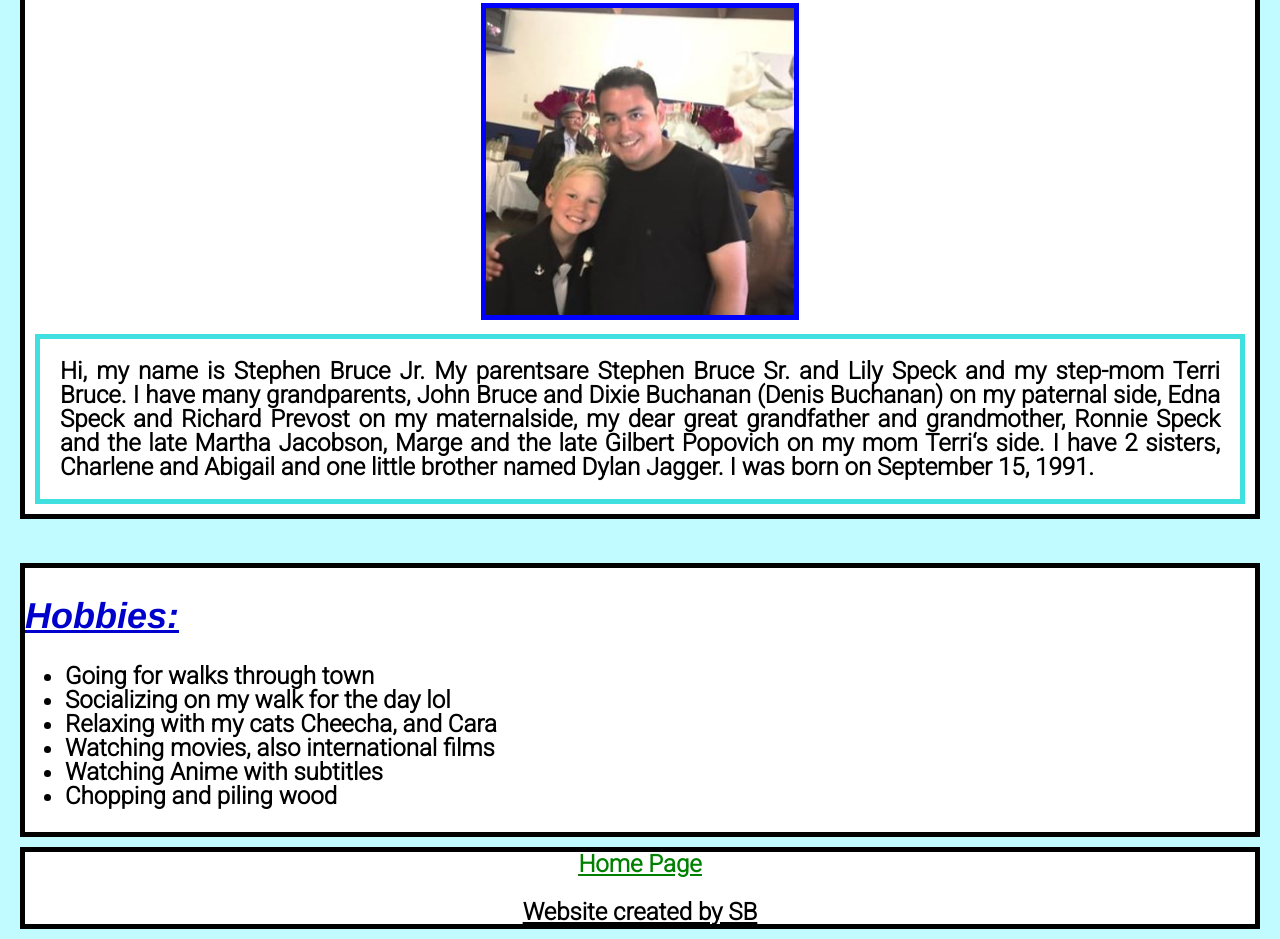
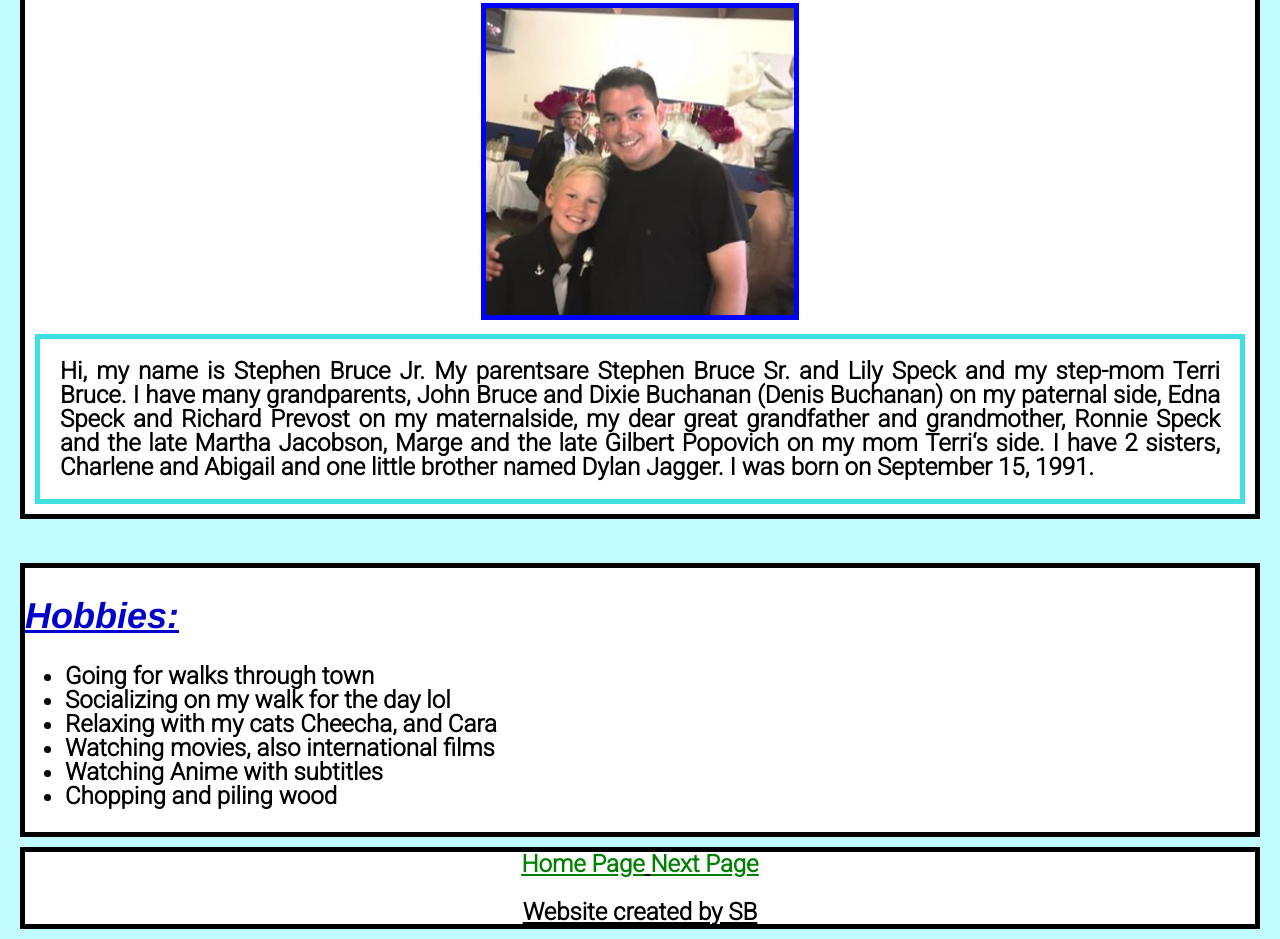
Before and after one commit to Stephen2585/Website., a plain HTML site: page about.html in a window 1280 px wide. Shown: the part 486-1425 px from the top of the page. Drawn offline with Linux system fonts and the light colour scheme.

Commit message:
Update about.html

```diff
--- a/about.html
+++ b/about.html
@@ -60,7 +60,7 @@
 <footer>
 
 <a href="https://stephen2585.github.io/Website./">Home Page</a>
-  <!--<a href="Lesson5.html">Next Page</a>-->
+  <a href="lesson6.html">Next Page</a>
   <!--<a href="index.html"><img src="images/calf.jpg" alt="cow" width="30" height=30 /></a>-->
 <br>
 <br>
```
